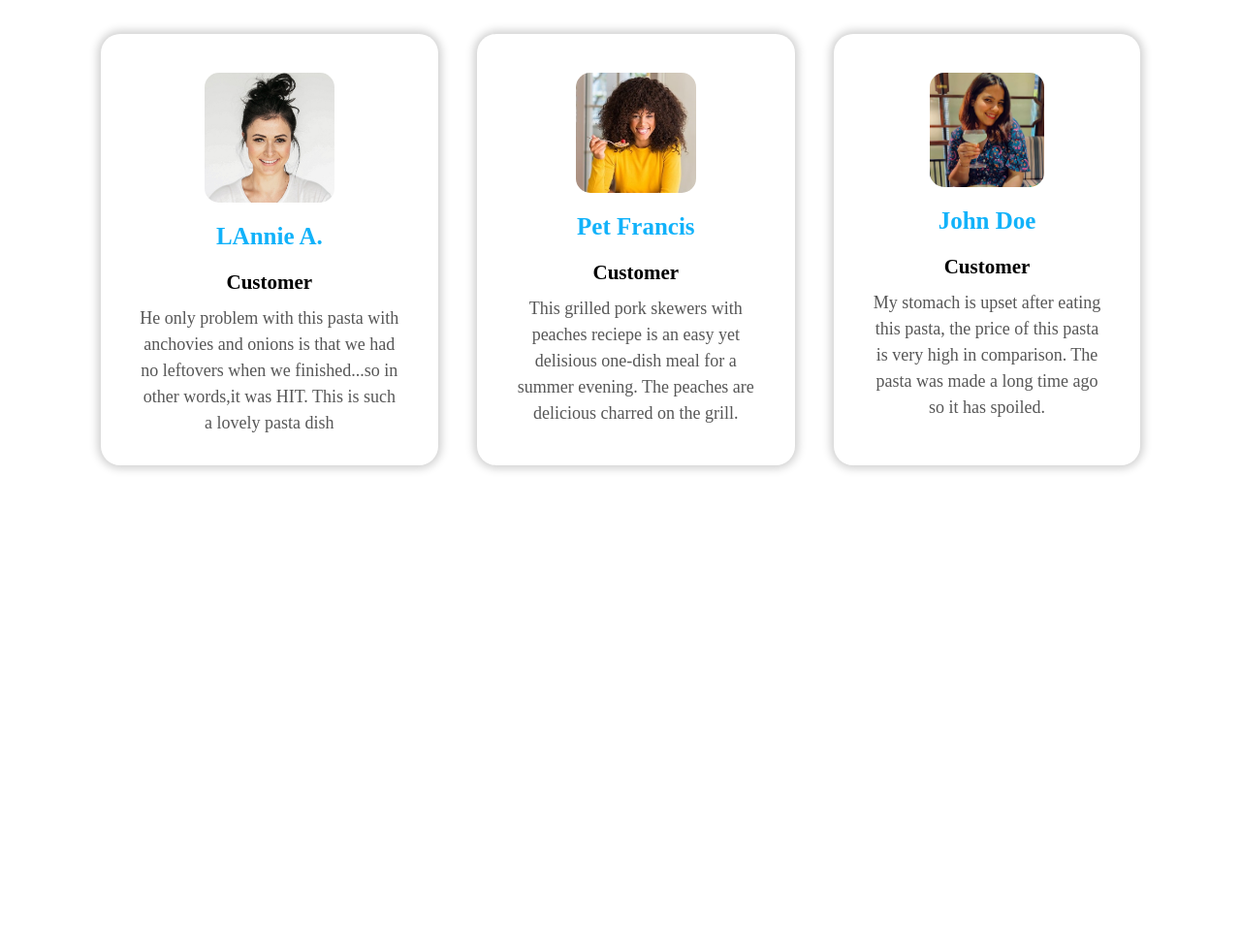
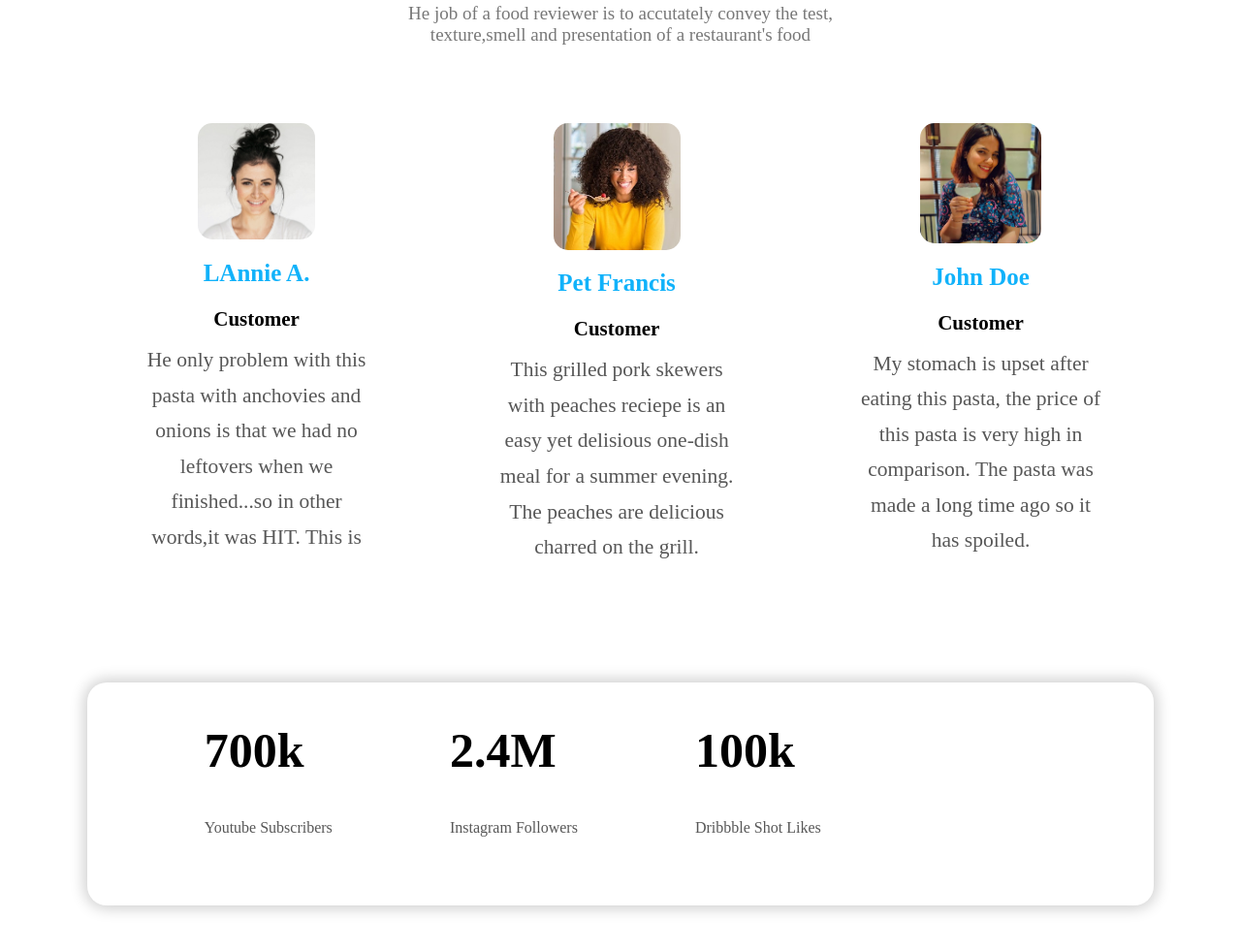
Before and after one commit to sagorislam9936/healthyFoodwebsite, a plain HTML site: page index.html in a window 1280 px wide. Shown: the part 2247-3228 px from the top of the page at 97% size. Before the commit the page ends 3008 px from the top, so only its background shows below. Drawn offline with Linux system fonts and the light colour scheme.

Commit message:
Bottom Area Start

```diff
--- a/index.html
+++ b/index.html
@@ -135,7 +135,6 @@ Welcome to the world of Healthy Food. Nothing frustrates me more than recipes th
 
 <!--Customer Feedback area-->
 
-
 <div class="feedback">
 
     <div class="title">
@@ -161,7 +160,7 @@ Feedback
             Customer
         </h3>
         <p>
-        He only problem with this pasta with anchovies and onions is that we had no leftovers when we finished...so in other words,it was HIT. This is such a lovely pasta dish
+            He only problem with this pasta with anchovies and onions is that we had no leftovers when we finished...so in other words,it was HIT. This is
         </p>
     </div>
 
@@ -201,18 +200,62 @@ Customer
 
 
 
-
-
-
-
-
     </section>
 
     </div>
 
 
 
+<!--User List Area-->
 
+
+<section class="follower">
+<div class="fLex">
+<h1>
+700k
+</h1>
+<p>
+Youtube Subscribers
+</p>
+</div>
+
+
+<div class="fLex">
+<h1>
+2.4M
+</h1>
+<p>
+    Instagram Followers
+</p>
+
+</div>
+
+<div class="fLex">
+    <h1>
+    100k
+    </h1>
+    <p>
+        Dribbble Shot Likes
+    </p>
+
+    </div>
+
+</section>
+
+
+
+<!--BOTTOM AREA SECTION-->
+
+
+<div class="bottom">
+
+
+
+
+
+
+
+</div>
 
 
 
--- a/style.css
+++ b/style.css
@@ -219,10 +219,10 @@ padding: 200px 1px 1px 1px;
  }
 
  .recipies .flex  p {
-     margin: -10px 0 8px 0;
-     font-size: 18px;
+     margin: -10px 0 20px 0;
+     font-size: 20px;
      opacity: 80%;
-     line-height: 1.3;
+     line-height: 1.5;
  }
 
 
@@ -247,6 +247,7 @@ padding: 200px 1px 1px 1px;
      max-width: 40%;
  }
 .Review{
+
      margin: 5px;
      padding: 20px;
      text-align: center;
@@ -256,7 +257,8 @@ padding: 200px 1px 1px 1px;
 }
 
 .Flex{
-     box-shadow: rgb(0 0 0 / 20%) 0px 0px 10px 3px;
+   border: none;
+
      margin: 15px;
      border-radius: 20px;
      padding: 40px;
@@ -289,6 +291,27 @@ padding: 200px 1px 1px 1px;
  }
  .Flex p{
      margin: -10px 0px;
-     font-size: 18px;
-     line-height: 1.5;
+     font-size: 21.5px;
+     line-height: 1.7;
  }
+
+
+/*USER LIST AREA STYLE*/
+
+
+.follower{
+  display: flex;
+     margin: 2% 7% 10% 7%;
+     box-shadow: rgb(0 0 0 / 20%) 0px 0px 15px 3px;
+     border-radius: 20px;
+}
+
+.fLex{
+     width: 33.33;
+     padding: 0% 0% 5% 11%;
+}
+
+.fLex h1{
+font-size: 50px;
+color: black;
+}
```
Lines whose indentation alone changed are shown as unchanged.
